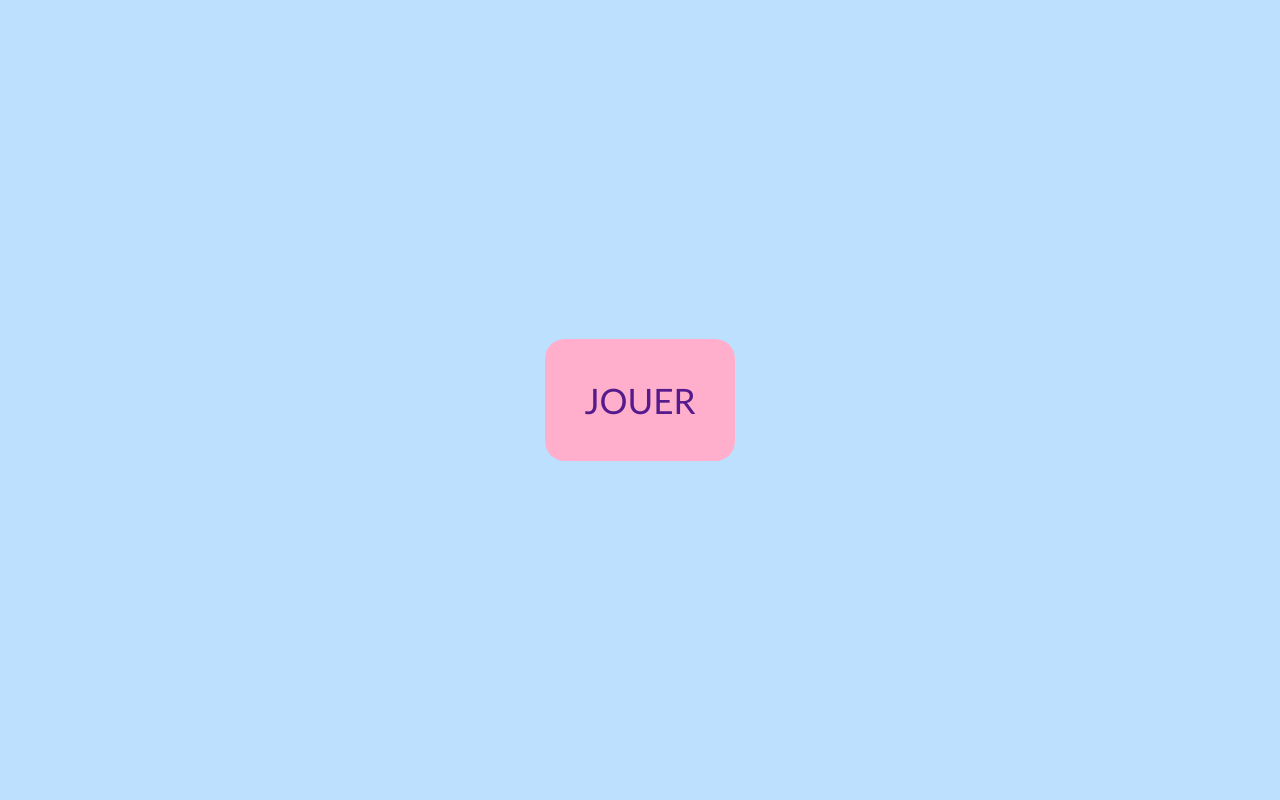
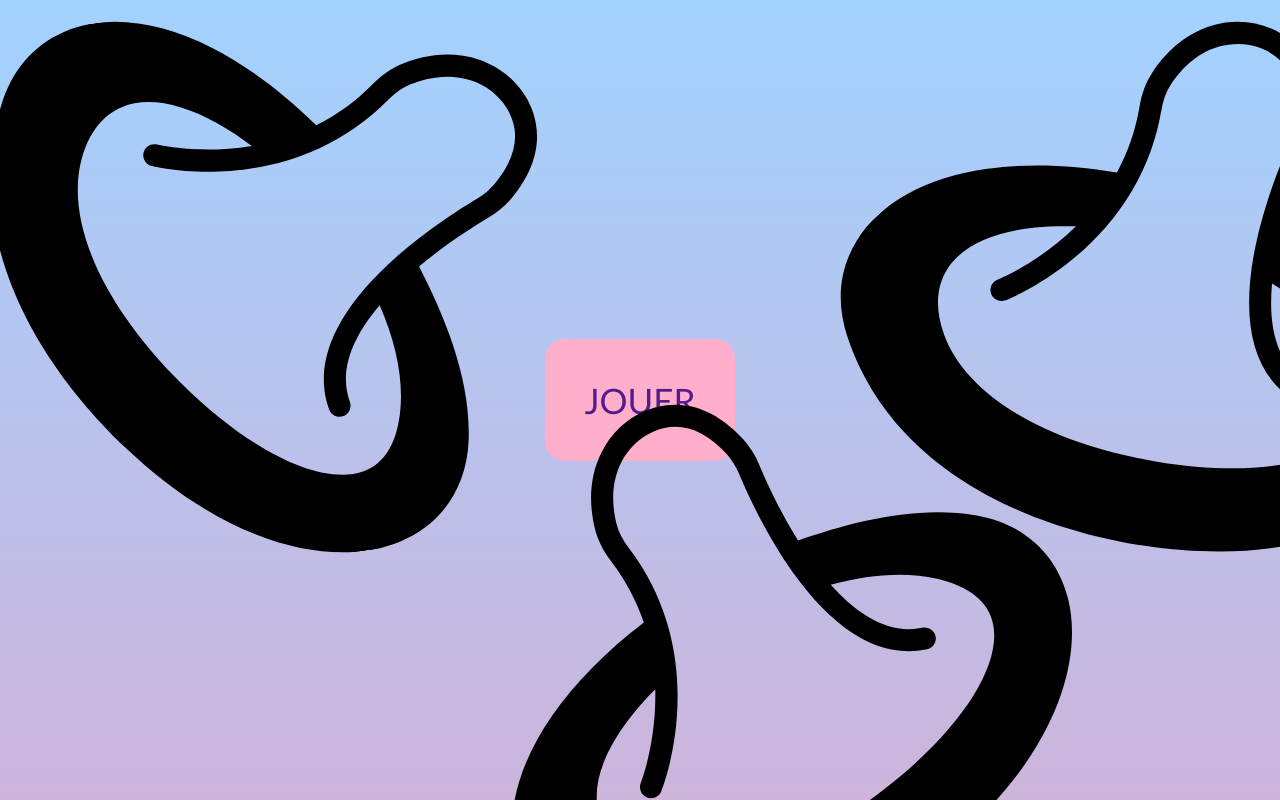
Before and after one commit to lucaasmth/ISToire_de_Q, a React (Create React App) app: page / in a window 1280 px wide. Built offline with nearby package versions, Linux system fonts and the light colour scheme.

Commit message:
ca marche

```diff
--- a/src/components/Home/Home.css
+++ b/src/components/Home/Home.css
@@ -12,12 +12,14 @@
     margin: 0;
 }
 .Home{
-    background-color: var(--uranian-blue);
+    position: relative;
+    background: linear-gradient(#a2d2ffff, #cdb4dbff);
     display: flex;
     align-items: center;
     justify-content: center;
     height: 100vh;
     color: white;
+    overflow: hidden;
     font-family:'Gill Sans', 'Gill Sans MT', Calibri, 'Trebuchet MS', sans-serif;
 }
 
@@ -29,8 +31,28 @@
     background-color: var(--nadeshiko-pink);
     transition-duration: .3s;
 }
-
 .btn-jouer:hover{
     background-color: var(--baby-blue-eyes);
     transition-duration: .3s;
 }
+
+.img1{
+    top: 0;
+    left: 0;
+    position: absolute;
+    height: 70%;
+    rotate: 82deg;
+}
+.img2{
+    top: 50%;
+    left: 40%;
+    position: absolute;
+    height: 70%;
+}
+.img3{
+    rotate: 47deg;
+    top: 5%;
+    left: 70%;
+    position: absolute;
+    height: 70%;
+}
--- a/src/components/Home/Home.jsx
+++ b/src/components/Home/Home.jsx
@@ -1,9 +1,34 @@
 import './Home.css';
+
+function getRandomInt(max) {
+  return Math.floor(Math.random() * max);
+}
+
+function loadCondoms(){
+  let condomImage = "./images/condom-svgrepo-com.svg";
+  setInterval(()=>{
+    let home = document.querySelector(".Home")
+    let img = document.createElement('img');
+    img.src = condomImage;
+    img.style.position = 'absolute';
+    img.style.top = 0;
+    img.style.left = getRandomInt(document.body.clientWidth);
+    img.height = '20%';
+    home.appendChild(img);
+    img.parentNode.removeChild(img);
+
+  }, 4000);
+}
+
 
 const Home = () => {
     return (
       <div className="Home">
+        <img className='img1' src="./images/condom-svgrepo-com.svg" alt="" srcset=""/>
+        <img className='img2' src="./images/condom-svgrepo-com.svg" alt="" srcset=""/>
+        <img className='img3' src="./images/condom-svgrepo-com.svg" alt="" srcset=""/>
         <a href="" className='btn-jouer'>JOUER</a>
+        {loadCondoms()}
       </div>
     );
   }
```
Also changed, not shown: public/images/condom-svgrepo-com.svg (added), src/components/Home/condom-svgrepo-com.svg (added).
